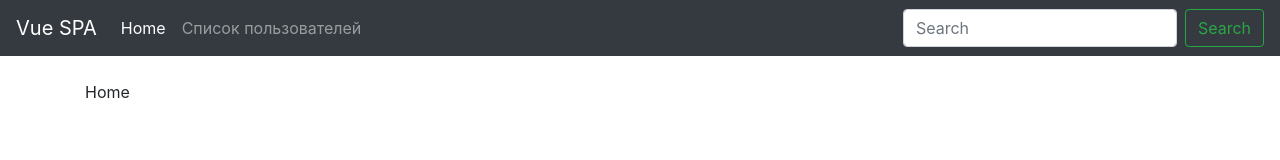
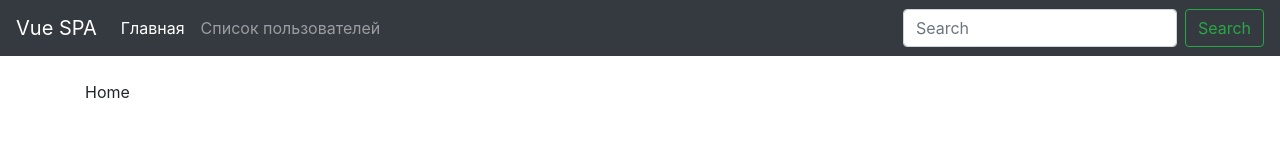
Before and after one commit to GovorukhinAndrey/VueUserList, a Vue app: page / in a window 1280 px wide. Shown: the top 160 px of the page. Built offline with nearby package versions, Linux system fonts and the light colour scheme; the HTML template or start-up script is replaced by a standard one.

Commit message:
Активный класс у ссылок

```diff
--- a/src/App.vue
+++ b/src/App.vue
@@ -15,10 +15,10 @@
       </button>
       <div class="collapse navbar-collapse" id="navbarCollapse">
         <ul class="navbar-nav mr-auto">
-          <router-link tag="li" class="nav-item active" to="/" exact>
-            <a class="nav-link" href="#">Home</a>
+          <router-link tag="li" class="nav-item" active-class="active" to="/" exact>
+            <a class="nav-link" href="#">Главная</a>
           </router-link>
-          <router-link tag="li" class="nav-item" to="/users" exact>
+          <router-link tag="li" class="nav-item" to="/users" active-class="active">
             <a class="nav-link" href="#">Список пользователей</a>
           </router-link>
         </ul>
```
